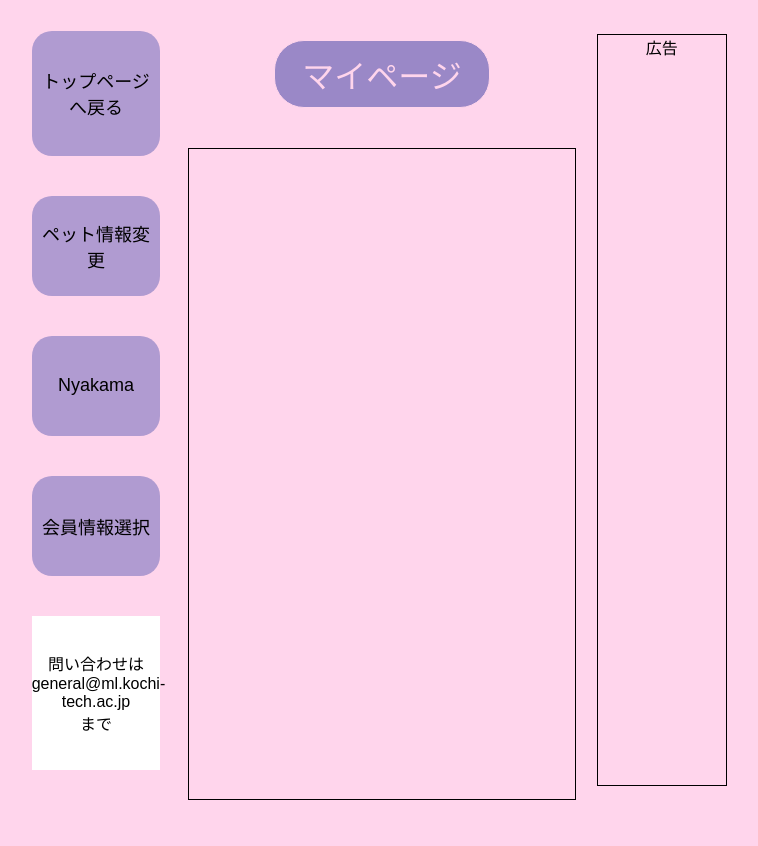
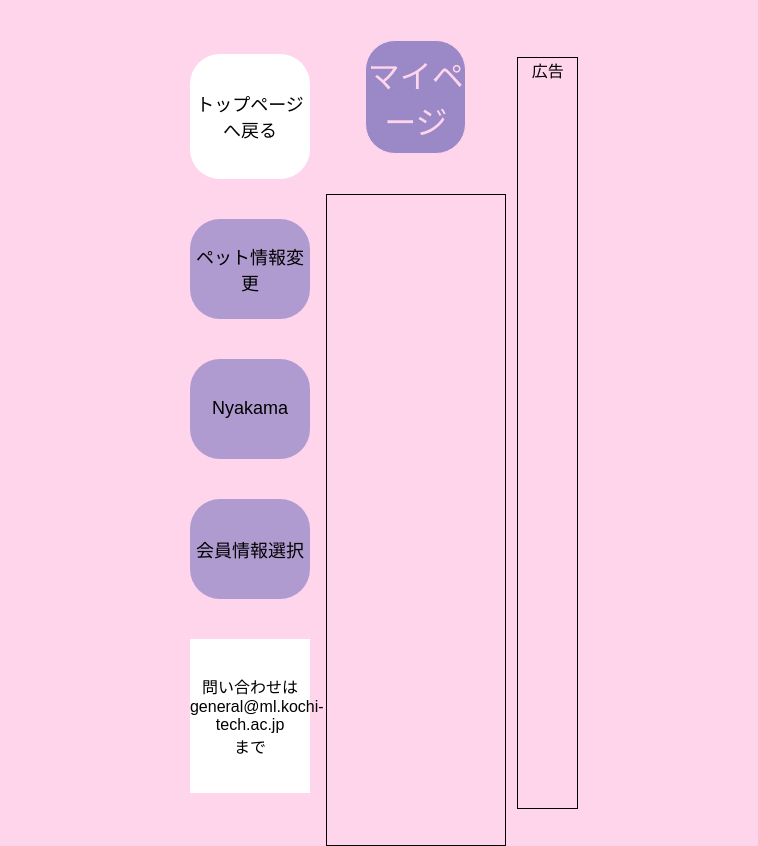
Before and after one commit to pyo216/Neozero_Front, a React (Create React App) app in the folder soft/: page /mypage in a window 1280 px wide. Shown: the whole page, without its empty margins (258-1016 px from the left). Before the commit the page ends 800 px from the top, so only its background shows below. Built offline with nearby package versions, Linux system fonts and the light colour scheme.

Commit message:
マイページ

```diff
--- a/soft/src/mypage/mypage.module.css
+++ b/soft/src/mypage/mypage.module.css
@@ -10,46 +10,47 @@
 
 .left, .right {
     flex: 1;
-    justify-content: center;
-    align-items: center;
-    text-align: center;
+    display: flex;
+    flex-flow: column; /* 縦並び */
+    align-items: center; /* 上下中央寄せ */
+    justify-content: center; /* 左右中央寄せ */
 }
 
 .topButton {
-    font-size: large;
+    height: 125px;
     width: 90%;
-    height: 125px;
-    background: #b09bd1;
-    border: none;
-    cursor: pointer;
-    border-radius: 20px;
-    margin-bottom: 40px;
+    font-size: large; /* 文字の大きさ */
+    border: none; /* 枠線 */
+    border-radius: 30px; /* 丸み */
+    background: #fff; /* 背景色 */
+    margin-bottom: 40px; /* 上の余白(外側) */
+    cursor: pointer; /* カーソル変更 */
 }
 
 .topButton:hover {
-    background: #c3a8ca;
+    background: #f8cfd9; /* 背景色 */
 }
 
 .petButton, .nyakamaButton, .memberButton {
-    font-size: large;
     height: 100px;
     width: 90%;
-    background: #b09bd1;
-    border: none;
+    font-size: large; /* 文字の大きさ */
+    border: none; /* 枠線削除 */
+    border-radius: 30px; /* 丸み */
+    background: #b09bd1; /* 背景色 */
+    margin-bottom: 40px; /* 上の余白(外側) */
     cursor: pointer;
-    border-radius: 20px;
-    margin-bottom: 40px;
 }
 
 .petButton:hover, .nyakamaButton:hover, .memberButton:hover {
-    background: #9a88c7;
+    background: #9a88c7; /* 背景色 */
 }
 
 .inquiry {
     width: 90%;
-    padding: 35px 0;
-    background: #ffffff;
-    margin: 0 auto;
+    background: #fff; /* 背景色 */
+    padding: 35px 0; /* 上下左右の余白(内側) */
+    margin: 0 auto; /* 上下左右の余白(外側) */
 }
 
 .center {
```
